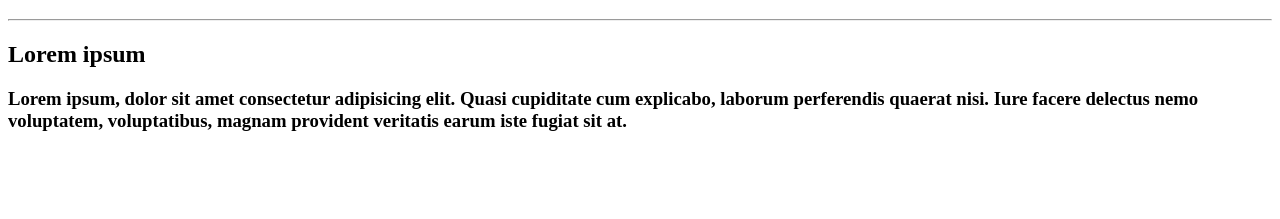
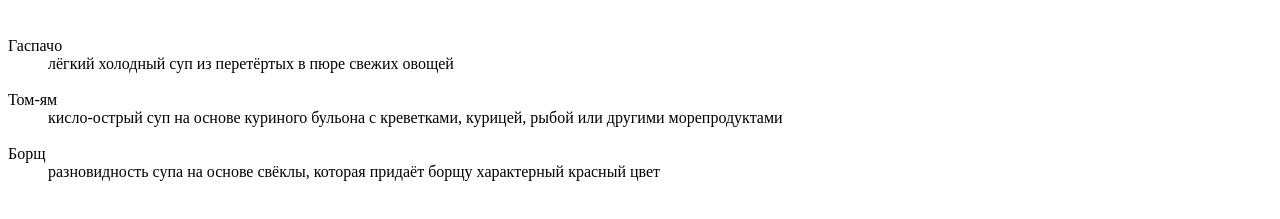
Before and after one commit to Senku7981/Senku7981, a plain HTML site: page index.html in a window 1280 px wide. Shown: the part 61-280 px from the top of the page. Drawn offline with Linux system fonts and the light colour scheme.

Commit message:
Update index.html

```diff
--- a/index.html
+++ b/index.html
@@ -1,5 +1,5 @@
 <!DOCTYPE html>
-<html lang="en">
+<html lang="ru">
 <head>
     <meta charset="UTF-8">
     <meta http-equiv="X-UA-Compatible" content="IE=edge">
@@ -9,12 +9,11 @@
 </head>
 <body>
  <h1>Hello world!</h1>
-
-<hr>
-
-<h2>Lorem ipsum</h2>
-<h3>Lorem ipsum, dolor sit amet consectetur adipisicing elit. Quasi cupiditate cum explicabo, laborum perferendis quaerat nisi. Iure facere delectus nemo voluptatem, voluptatibus, magnam provident veritatis earum iste fugiat sit at.</h3>
-
+ <dl>
+        <dt>Гаспачо</dt><dd>лёгкий холодный суп из перетёртых в пюре свежих овощей</dd>
+        <dt>Том-ям</dt><dd>кисло-острый суп на основе куриного бульона с креветками, курицей, рыбой или другими морепродуктами</dd>
+        <dt>Борщ</dt><dd>разновидность супа на основе свёклы, которая придаёт борщу характерный красный цвет</dd>
+    </dl>
  <script src="js/main.js"></script>
 </body>
 </html>
```
